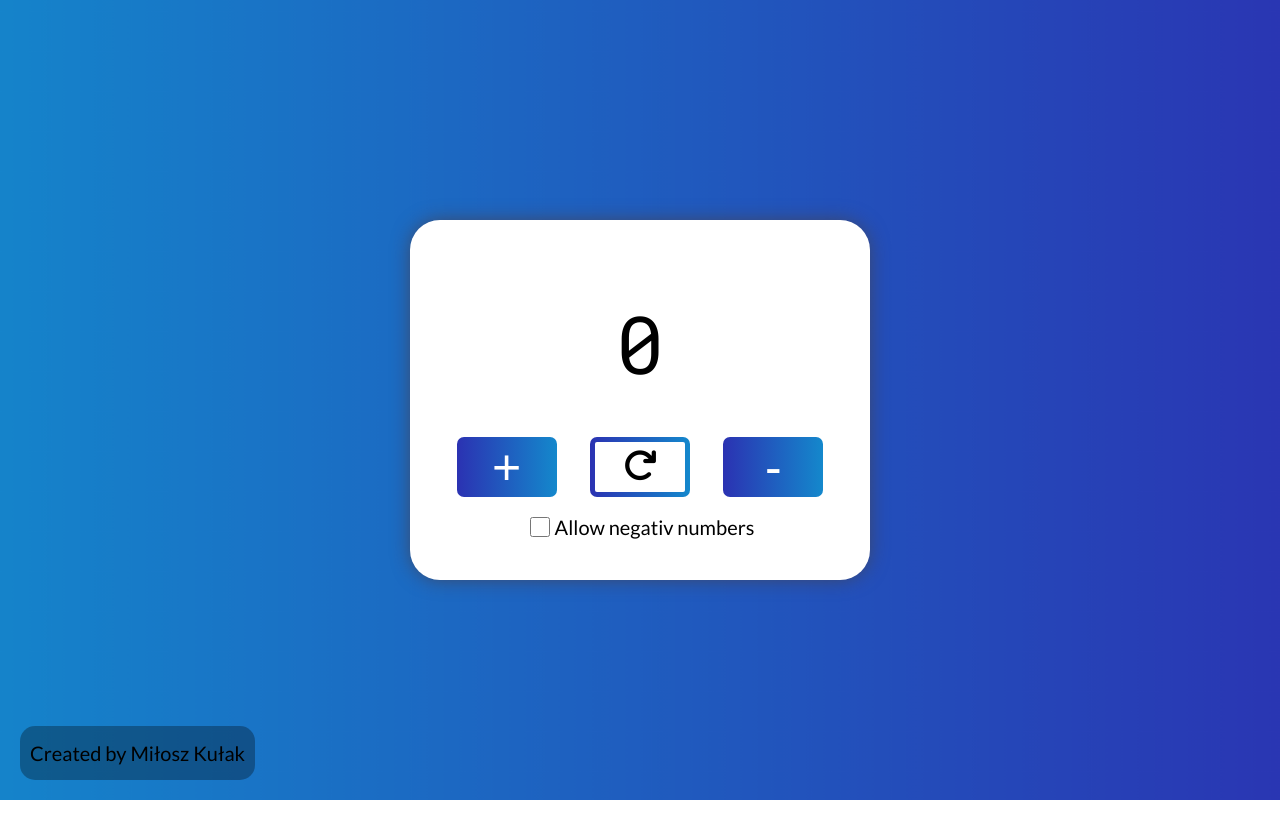
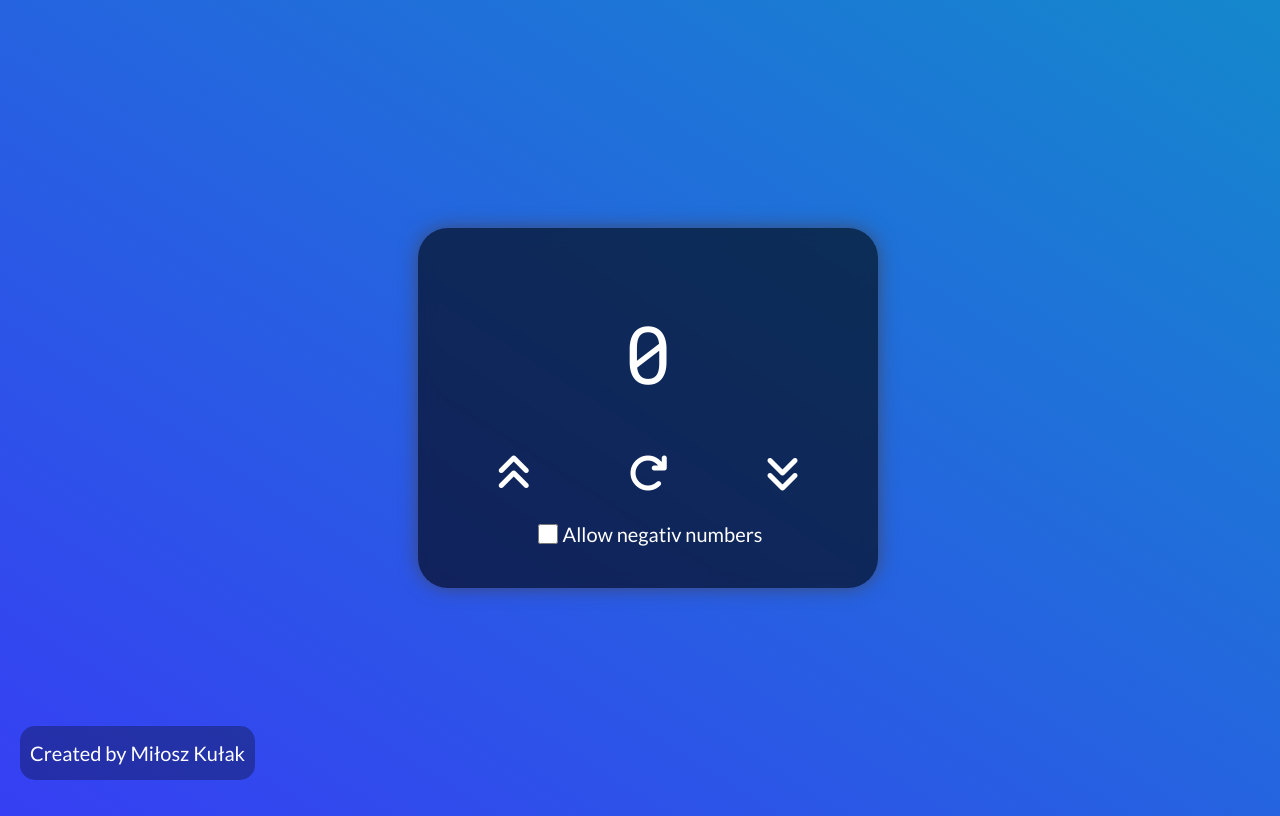
Before and after one commit to Nisser111/Simple-counter, a plain HTML site: page index.html in a window 1280 px wide. Drawn offline with Linux system fonts and the light colour scheme.

Commit message:
Glassmorphism and new buttons

```diff
--- a/index.html
+++ b/index.html
@@ -16,9 +16,9 @@
     <div class="container">
         <input id="display" value="0" type="number" disabled>
         <div class="buttons">
-            <button id="increment" class="plus_minus">+</button>
-            <button id="reset" class="reset"><i class="fa-solid fa-arrow-rotate-right"></i></button>
-            <button id="decrement" class="plus_minus">-</button>
+            <button id="increment" class="button"><i class="fa-solid fa-angles-up"></i></button>
+            <button id="reset" class="button"><i class="fa-solid fa-arrow-rotate-right"></i></button>
+            <button id="decrement" class="button"><i class="fa-solid fa-angles-up rotate"></i></i></button>
         </div>
         <div class="neg-null-container">
             <input type="checkbox" name="negativ-num" id="negativ-num-flag" class="negativ-num-flag">
@@ -32,14 +32,3 @@
     </footer>
 </body>
 </html>
-
-<!--
-             █▄████─█▄████─█▄████
-         ▀▀─▄█▀─▀▀─▄█▀─▀▀─▄█▀
-         ──▄██────▄██────▄██
-         ─▄██▀───▄██▀───▄██▀
-         ─███────███────███
-
- █▀▀ █▀█ █▀▄ █▀▀   █▄▄ █▄█   █▀▄▀█ █▄▀
- █▄▄ █▄█ █▄▀ ██▄   █▄█  █    █ ▀ █ █ █
--->
--- a/main.css
+++ b/main.css
@@ -1,26 +1,31 @@
 :root{
     box-sizing: border-box;
     font-size: 20px;
+    margin: 0;
+    padding: 0;
+    --blue: #1488CC;
+    --darkblue: #363ff3;
 }
 
 body{
-    background: url(data/Skyline.jpg) no-repeat center center fixed;
-    background-repeat: no-repeat;
-    background-size: cover;
-    margin: 0;
-    padding: 0;
-    color: black;
+    width: 100vw;
+    height: 100vh;
+    overflow: hidden;
+    background-color: var(--blue);
+    background: linear-gradient(to right top, var(--darkblue), var(--blue));
+    color: white;
     font-family: 'Roboto Mono', monospace;
+    display: flex;
+    justify-content: center;
+    align-items: center;
 }
 
 .container {
-    position: absolute;
-    transform: translate(-50%, -50%);
-    top: 50%;
-    left: 50%;
     width: 400px;
     height: 300px;
-    background-color: #ffffff;
+    background-color: rgba(0, 0, 0, 0.6);
+    backdrop-filter: blur(8px);
+    -webkit-backdrop-filter: blur(8px);
     border-radius: 30px;
     padding: 30px;
     display: flex;
@@ -37,10 +42,6 @@ button{
     background: none;
 }
 
-.rotate{
-    transform: rotate(180deg);
-}
-
 #display{
     font-size: 4rem;
     text-align: center;
@@ -50,13 +51,9 @@ button{
     cursor: text;
     width: 100%;
     font-family: 'Roboto Mono', monospace;
-    color: black;
+    color: white;
 }
 
-#display:active,
-#display:focus{
-    outline: none;
-}
 
 input[type=number]::-webkit-inner-spin-button,
 input[type=number]::-webkit-outer-spin-button {
@@ -72,37 +69,40 @@ input[type=number]::-webkit-outer-spin-button {
     justify-content: space-around;
 }
 
-button {
-    width: 100px;
-    background-color: #cc5333;
-    cursor: pointer;
-    text-align: center;
+/* Buttnos style */
+.button {
     font-size: 2rem;
     color: white;
-    border-radius: 7px;
+    padding: 5px;
+    transition: transform .3s ease;
+    transform: rotate(0);
 }
 
-.plus_minus{
-    background: #1488CC;  /* fallback for old browsers */
-    background: -webkit-linear-gradient(to right, #2B32B2, #1488CC);  /* Chrome 10-25, Safari 5.1-6 */
-    background: linear-gradient(to right, #2B32B2, #1488CC); /* W3C, IE 10+/ Edge, Firefox 16+, Chrome 26+, Opera 12+, Safari 7+ */
-    font-size: 2.5rem;
+.button:hover {
+    cursor: pointer;
 }
 
-.reset{
-    background: none;
-    background:
-    linear-gradient(white 0 0) padding-box, /*this is your grey background*/
-    linear-gradient(to right, #2B32B2, #1488CC) border-box;
-    color: black;
-    border: 5px solid transparent;
-    border-radius: 7px;
-    font-size: 1.7rem;
+.button:first-child:hover {
+    transform: translateY(-5px);
 }
 
-.fa-solid{
-    color: black;
+#reset:hover {
+    animation: rotate .25s ease-out;
 }
+
+.button:last-child:hover {
+    transform: translateY(5px);
+}
+
+.rotate {
+    transform: rotate(180deg);
+}
+
+@keyframes rotate {
+    from {transform: rotate(0);}
+    to {transform: rotate(360deg);}
+}
+
 
 .neg-null-container{
     font-family: 'Lato', 'Sans-serif';
```
